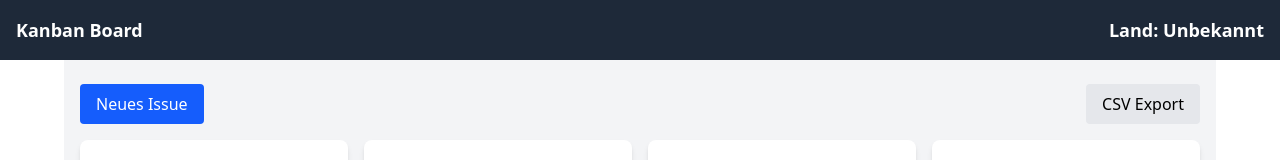
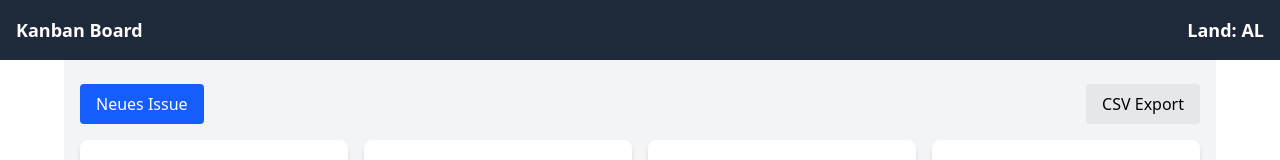
Before and after one commit to Gesart123/WEB_Projekt, a SvelteKit app: page / in a window 1280 px wide. Shown: the top 160 px of the page. Built offline with nearby package versions, Linux system fonts and the light colour scheme; no server answers.

Commit message:
Albania as a land

```diff
--- a/src/routes/+page.svelte
+++ b/src/routes/+page.svelte
@@ -11,13 +11,18 @@
   let country = $state('Unbekannt');
 
   onMount(async () => {
-    if (browser) {
-      items = getItems();
+  if (browser) {
+    items = getItems();
+    try {
       const res = await fetch('https://country.is/');
       const data = await res.json();
-      country = data.country || 'Unbekannt';
+      country = data.country || 'AL';
+    } catch (err) {
+      country = 'AL';
     }
-  });
+  }
+});
+
 
   $effect(() => {
     if (browser && items.length > 0) {
```
